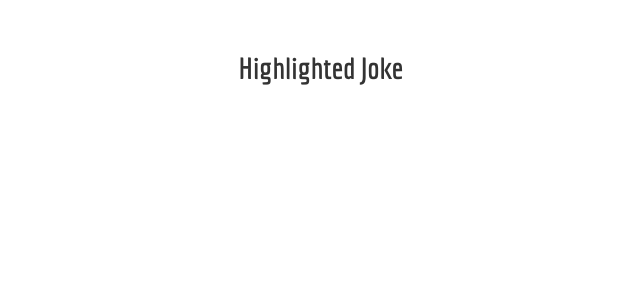
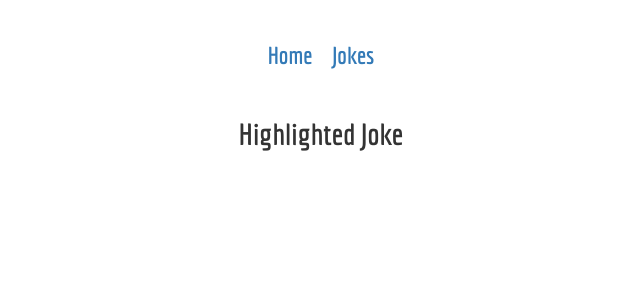
Before and after one commit to ikoinaris/portfolio, a React (Vite) app: page /jokes in a window 1280 px wide. Shown: the top 300 px of the page, without its empty margins (319-959 px from the left). Built offline with nearby package versions, Linux system fonts and the light colour scheme; no server answers.

Commit message:
header component created

```diff
--- a/src/components/App.js
+++ b/src/components/App.js
@@ -3,6 +3,7 @@ import Projects from "./Projects";
 import SocialProfiles from "./SocialProfiles";
 import profile_photo from "../assets/profile_photo.jpg";
 import Title from "./Title";
+import Header from "./Header";
 
 class App extends Component{
     state = { displayBio: false };
@@ -14,6 +15,7 @@ class App extends Component{
     render() {
         return (
             <div>
+                <Header />
                 <img src={profile_photo} alt={profile_photo} className='profile' />
                 <h1>Hey there!</h1>
                 <p>My name is Yannis</p>
--- /dev/null
+++ b/src/components/Header.js
@@ -0,0 +1,20 @@
+import React from "react";
+import { Link } from 'react-router-dom';
+
+const Header = () => {
+    const style = {
+        display: 'inline-block',
+        margin: 10,
+        marginBottom: 30
+    }
+    return(
+        <div>
+            {/*<h3 style={style}><Link to='/'>Home</Link></h3>
+            <h3 style={style}><Link to='/jokes'>Jokes</Link></h3>*/}
+            <h3 style={style}><a href='/'>Home</a></h3>
+            <h3 style={style}><a href='/jokes'>Jokes</a></h3>
+        </div>
+    )
+}
+
+export default Header;
--- a/src/components/Jokes.js
+++ b/src/components/Jokes.js
@@ -1,4 +1,5 @@
 import React, { Component } from "react";
+import Header from "./Header";
 
 class Jokes extends Component {
     state = { joke : {} };
@@ -13,6 +14,7 @@ class Jokes extends Component {
         const { setup, punchline } = this.state.joke;
         return (
             <div>
+                <Header />
                 <h2>Highlighted Joke</h2>
                 <p>{setup} <em>{punchline}</em></p>
             </div>
```
Also changed, not shown: 2 other files (tests, documents, lock files or other folders).
